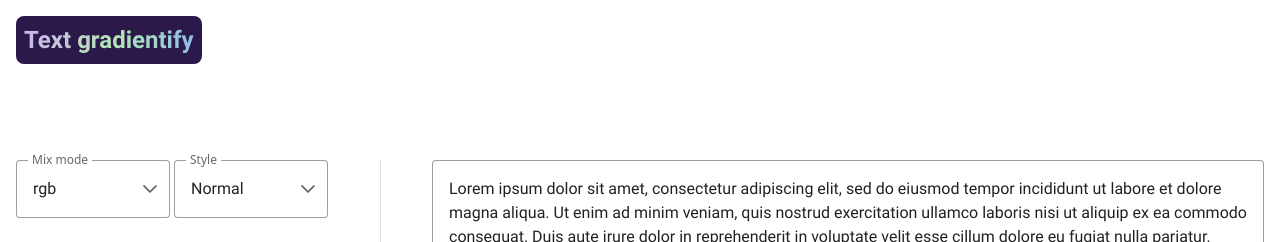
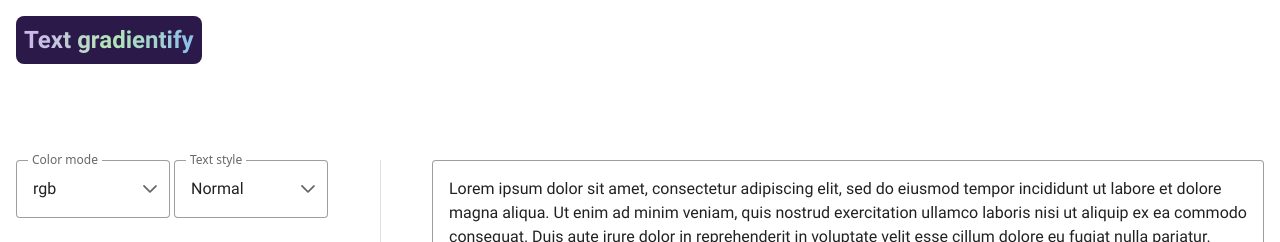
Before and after one commit to mitonik/text-gradientify, a React (Vite) app: page / in a window 1280 px wide. Shown: the top 242 px of the page. Built offline with nearby package versions, Linux system fonts and the light colour scheme.

Commit message:
feat: change labels for render options

```diff
--- a/src/components/settings-editor/render-options-chooser.tsx
+++ b/src/components/settings-editor/render-options-chooser.tsx
@@ -69,7 +69,7 @@ export function RenderOptionsChooser(props: RenderOptionsChooserProps) {
           optionLabel="name"
           placeholder="Select a mode"
         />
-        <label htmlFor="mode">Mix mode</label>
+        <label htmlFor="mode">Color mode</label>
       </FloatLabel>
       <FloatLabel style={{ width: "100%" }}>
         <Dropdown
@@ -80,7 +80,7 @@ export function RenderOptionsChooser(props: RenderOptionsChooserProps) {
           onChange={(e) => onStyleChange(e.value)}
           placeholder="Select a style"
         />
-        <label htmlFor="style">Style</label>
+        <label htmlFor="style">Text style</label>
       </FloatLabel>
     </div>
   );
```
